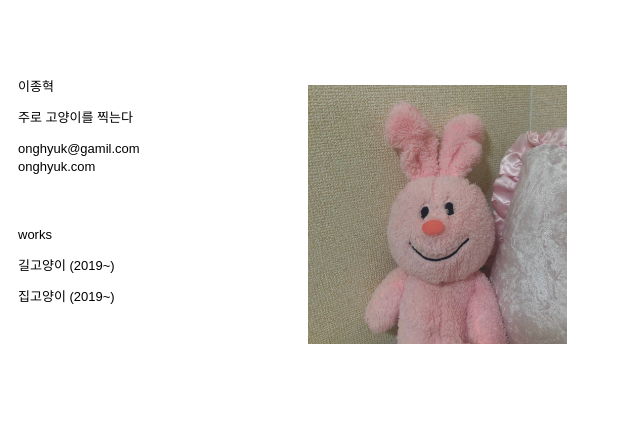
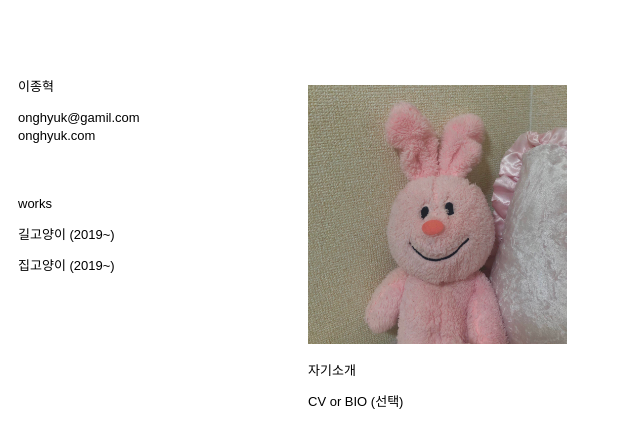
Before and after one commit to onghyuk/ilovehips, a plain HTML site: page JongHyuk/Jonghyuk.html in a window 1280 px wide. Shown: the part 43-490 px from the top of the page, without its empty margins (0-640 px from the left). Drawn offline with Linux system fonts and the light colour scheme.

Commit message:
Update Jonghyuk.html

```diff
--- a/JongHyuk/Jonghyuk.html
+++ b/JongHyuk/Jonghyuk.html
@@ -95,7 +95,7 @@
 
            <div class="info">
                <p> 이종혁 </p>
-               <p> 주로 고양이를 찍는다 </p>
+
 
                <p> onghyuk@gamil.com <br> onghyuk.com </p>
 
@@ -109,6 +109,8 @@
 
                 <div class="content">
                         <img src="img/jh.jpg" width="30%">
+                        <p> 자기소개 </p>
+                        <p> CV or BIO (선택) </p>
                 </div>
             </div>
 
```
